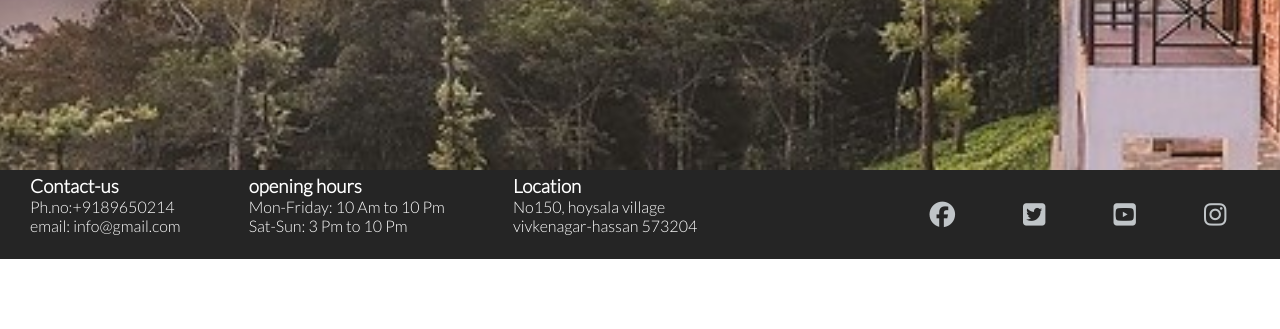
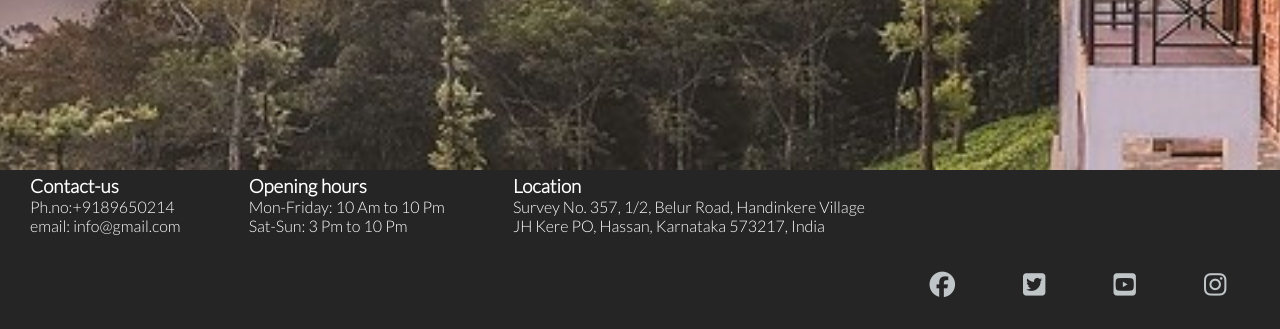
Before and after one commit to vinuc49/Hoysala-village-restaurant, a plain HTML site: page book.html in a window 1280 px wide. Shown: the part 793-1122 px from the top of the page. Before the commit the page ends 1052 px from the top, so only its background shows below. Drawn offline with nearby package versions, Linux system fonts and the light colour scheme.

Commit message:
updated footer content

```diff
--- a/book.html
+++ b/book.html
@@ -103,14 +103,13 @@
                     email: info@gmail.com</p>
             </div>
             <div id="open">
-                <h3>opening hours</h3>
+                <h3>Opening hours</h3>
                 <p>Mon-Friday: 10 Am to 10 Pm <br>
                     Sat-Sun: 3 Pm to 10 Pm </p>
             </div>
             <div id="location">
                 <h3>Location</h3>
-                <p>No150, hoysala village<br>
-                    vivkenagar-hassan 573204 </p>
+                <p>Survey No. 357, 1/2, Belur Road, Handinkere Village<br> JH Kere PO, Hassan, Karnataka 573217, India</p>
             </div>
             <div id="social-icons">
                 <ul>
```
Also changed, not shown: index.html (+2 -3 lines), menu.html (+2 -3 lines).
